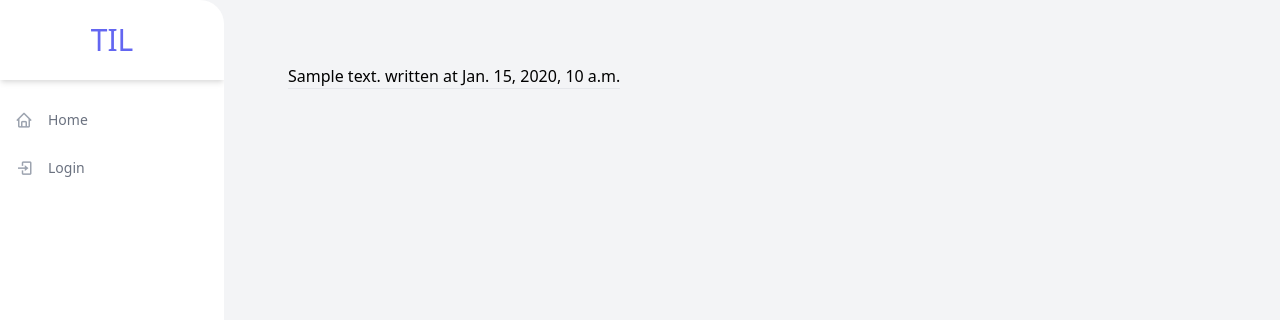
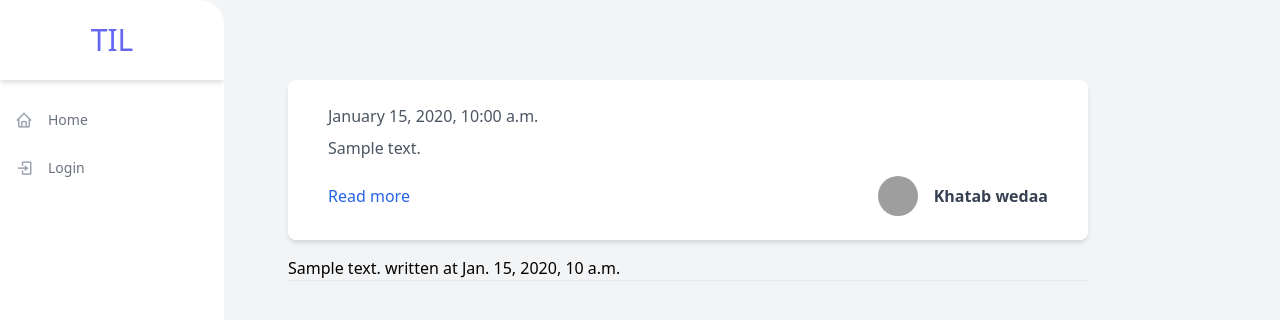
Before and after one commit to SaiRohanP/Django-Project, a Django app: page / in a window 1280 px wide. Shown: the top 320 px of the page. Run offline with Django 3.2, Linux system fonts and the light colour scheme; tables that the repository leaves empty hold one stand-in row (values such as "Sample post"); grey boxes are pictures that could not be loaded.

Commit message:
Styling posts

```diff
--- a/feed/templates/feed/homepage.html
+++ b/feed/templates/feed/homepage.html
@@ -4,6 +4,24 @@
 
 {% block body %}
     {% for post in posts %}
+        <!-- component is taken from https://tailwindcomponents.com/component/post-artical-->
+        <div class="max-w-4xl px-10 my-4 py-6 bg-white rounded-lg shadow-md" style="width: 50rem;">
+            <div class="flex justify-between items-center">
+                <span class="font-light text-gray-600">{{post.date|date:"F j, Y, g:i a"}}</span>
+            </div>
+            <div class="mt-2">
+                <p class="mt-2 text-gray-600">{{post.text}}</p>
+            </div>
+            <div class="flex justify-between items-center mt-4">
+                <a class="text-blue-600 hover:underline" href="#">Read more</a>
+                <div>
+                    <a class="flex items-center" href="#">
+                        <img class="mx-4 w-10 h-10 object-cover rounded-full hidden sm:block" src="https://images.unsplash.com/photo-1502980426475-b83966705988?ixlib=rb-1.2.1&ixid=eyJhcHBfaWQiOjEyMDd9&auto=format&fit=crop&w=373&q=80" alt="avatar">
+                        <h1 class="text-gray-700 font-bold">Khatab wedaa</h1>
+                    </a>
+                </div>
+            </div>
+        </div>
         {{ post.text }} written at {{ post.date }}
         <hr>
     {% endfor %}
```
